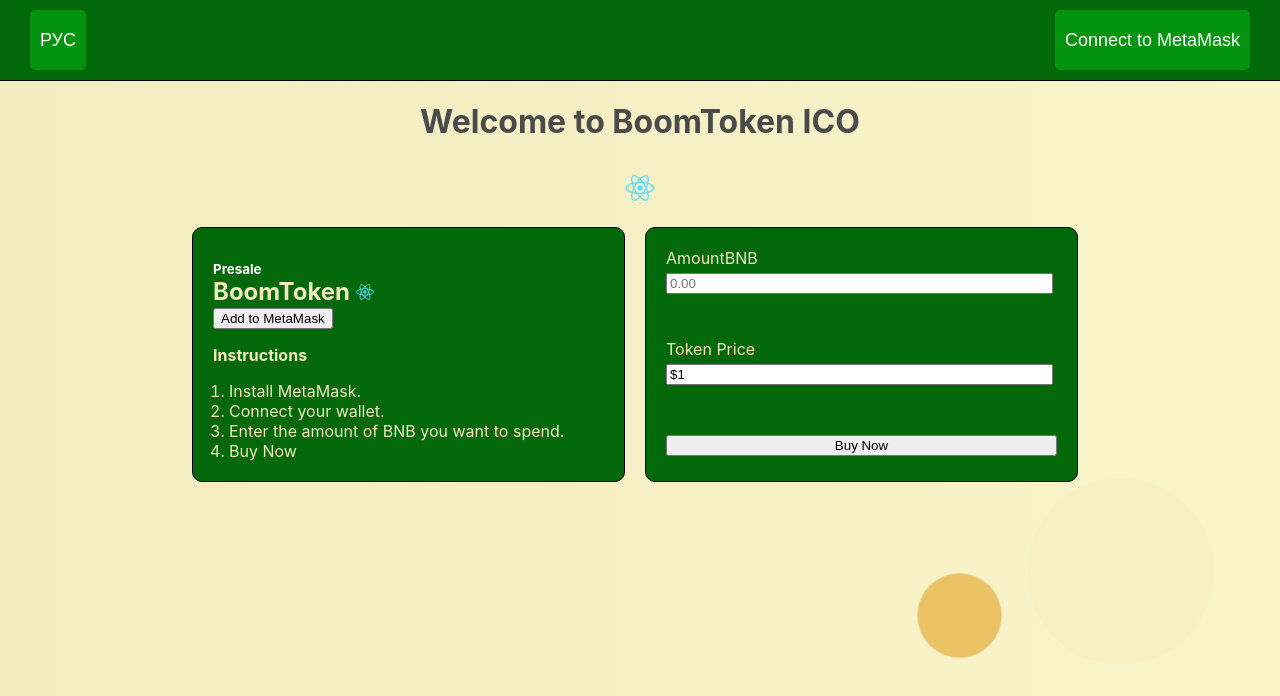
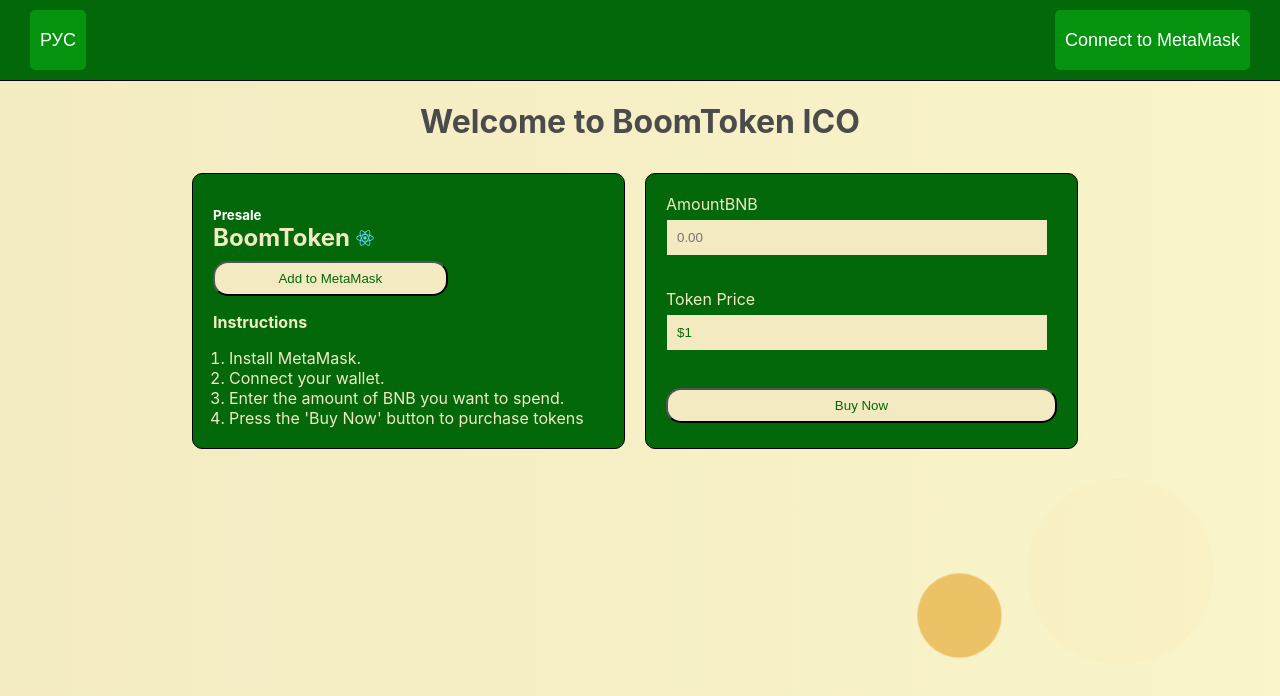
Before and after one commit to Endeavour-Innovations-Inc/Metacraft, a React (Create React App) app: page / in a window 1280 px wide. Shown: the top 696 px of the page. Built offline with nearby package versions, Linux system fonts and the light colour scheme.

Commit message:
Massive UI changes

```diff
--- a/src/App.css
+++ b/src/App.css
@@ -68,6 +68,7 @@
   padding: 0 20px;
   border-bottom: 1px solid #000000;
   background-color: #03680a;
+  z-index: 3; /* Higher z-index */
 }
 
 .accountInfo {
@@ -217,16 +218,30 @@
 .buy-button {
   text-align: center;
   width: 100%;
+  padding: 8px; /* Adjust as needed */
+  border-radius: 15px; /* Adjust as needed */
+  background-color: #f3eac2; /* Dark green */
+  color: #03680a; /* Light cream */
 }
 
 .token-details {
   text-align: left;
 }
 
+.token-details h2{
+  text-align: left;
+  margin-bottom: 8px;
+}
+
 .metamask-button {
   margin-top: 0;
   align-self: flex-start;
   margin-left: 0;
+  width: 60%;
+  padding: 8px; /* Adjust as needed */
+  border-radius: 15px; /* Adjust as needed */
+  background-color: #f3eac2; /* Dark green */
+  color: #03680a; /* Light cream */
 }
 
 .instructions-container {
@@ -250,6 +265,8 @@
 .input-group {
   align-items: flex-start;
   margin-bottom: 10px;
+  width: 95%;
+  border-radius: 15px; /* Adjust as needed */
 }
 
 @media (max-width: 600px) {
--- a/src/App.js
+++ b/src/App.js
@@ -12,6 +12,7 @@
     connect: "Connect your wallet.",
     enterAmount: "Enter the amount of BNB you want to spend.",
     buyNow: "Buy Now",
+    buyNowInstruction: "Press the 'Buy Now' button to purchase tokens",
     amount: "AmountBNB",
     price: "Token Price",
     connected: "Connected: ",
@@ -26,6 +27,7 @@
     connect: "Подключите ваш кошелек.",
     enterAmount: "Введите сумму BNB, которую вы хотите потратить.",
     buyNow: "Купить Сейчас",
+    buyNowInstruction: "Нажмите кнопку 'Купить сейчас' чтобы приобрести токены",
     amount: "Количество BNB",
     price: "Цена токена",
     connected: "Подключено: ",
@@ -96,7 +98,7 @@
       </div>
       <div className="main">
       <h1 className="dark-text">{t.welcome}</h1>
-        <img src={logo} alt="Token Icon" className="token-icon" />
+        {/* <img src={logo} alt="Token Icon" className="token-icon" /> */}
         <div className="info-container">
           <div className="presale-container rounded-rect">
             <div className="presale-boomtoken">
@@ -111,17 +113,40 @@
               <li>{t.install}</li>
               <li>{t.connect}</li>
               <li>{t.enterAmount}</li>
-              <li>{t.buyNow}</li>
+              <li>{t.buyNowInstruction}</li>
             </ol>
           </div>
           <div className="purchase-container rounded-rect">
           <div className="input-group">
           <label htmlFor="amount" className="input-label">{t.amount}</label>
-              <input id="amount" type="text" placeholder="0.00" className="amount-input" />
+          <input
+            id="amount"
+            type="text"
+            placeholder="0.00"
+            className="amount-input"
+            style={{
+              padding: "10px",
+              border: "1px solid #03680a",
+              backgroundColor: "#f3eac2",
+              color: "#03680a"
+            }}
+          />
         </div>
         <div className="input-group">
           <label htmlFor="price" className="input-label">{t.price}</label>
-              <input id="price" type="text" value="$1" readOnly className="token-price" />
+          <input
+            id="price"
+            type="text"
+            value="$1"
+            readOnly
+            className="token-price"
+            style={{
+              padding: "10px",
+              border: "1px solid #03680a",
+              backgroundColor: "#f3eac2",
+              color: "#03680a"
+            }}
+          />
         </div>
             <button className="buy-button">{t.buyNow}</button>
           </div>
```
Lines whose indentation alone changed are shown as unchanged.
